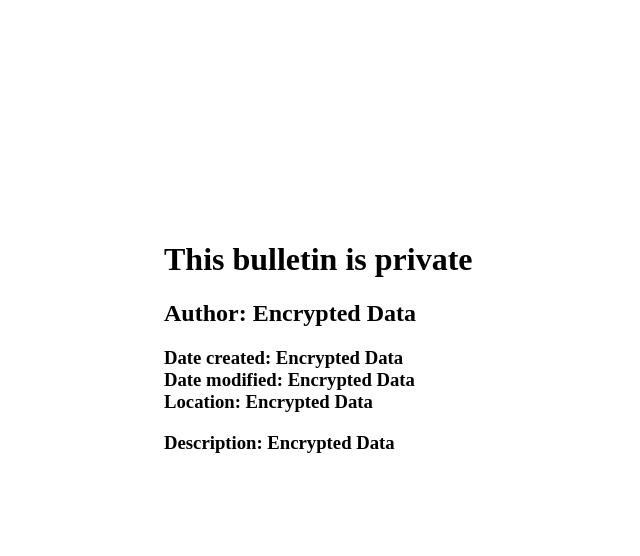
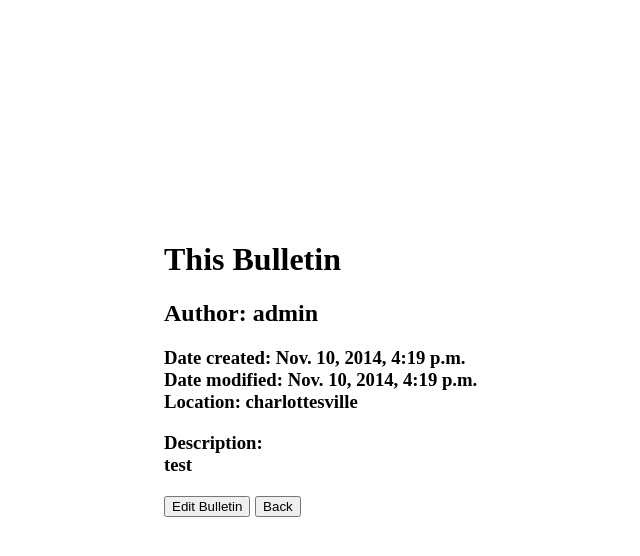
Before and after one commit to mrranderson/cs3240-f14-team23, a Django app: page /6/ in a window 1280 px wide. Shown: the top 556 px of the page, without its empty margins (321-961 px from the left). Run offline with Django 3.2, Linux system fonts and the light colour scheme; a user stored in the database is signed in; data comes from the database, SQL or seed files in the repository; both versions use the stored data as it was before the commit.

Commit message:
Added ability for users to edit their bulletins.

```diff
--- a/project/project/urls.py
+++ b/project/project/urls.py
@@ -15,4 +15,5 @@ urlpatterns = patterns('',
         url(r'^(?P<bulletin_id>\d+)/', views.detail_bulletin, name='detail_bulletin'),
         url(r'^inbox/', views.inbox, name='inbox'),
         url(r'^follow/(?P<bulletin_id>\d+)/', views.follow_bulletin, name='follow_bulletin'),
+        url(r'^edit_bulletin/(?P<bulletin_id>\d+)/', views.edit_bulletin, name='edit_bulletin'),
 )
--- a/project/secure_witness/templates/secure_witness/create_bulletin.html
+++ b/project/secure_witness/templates/secure_witness/create_bulletin.html
@@ -30,6 +30,7 @@
 
 <br>
 <input type="submit" value="Create Bulletin" />
+<a style="text-decoration:none" href = "/"><input type="button" value = "Cancel"/></a>
 </form>
 <p style="word-wrap: break-word;">Making a bulletin <b>public</b> means that all of the bulletin information, including uploaded documents, will be stored unencrypted, and will be accessible, in their entirety, to all users of Secure Witness.  If a bulletin is not made public, all information will be encrypted on the server, and users of Secure Witness will have to request your permission to view the bulletin.</p>
 <p style="word-wrap: break-word;">Making a bulletin <b>searchable</b> means that the title of the bulletin will be stored unencrypted on the server to allow users to search for your bulletin by keyword.  By default all public bulletins are searchable.</p>
--- a/project/secure_witness/templates/secure_witness/detail_bulletin.html
+++ b/project/secure_witness/templates/secure_witness/detail_bulletin.html
@@ -1,6 +1,6 @@
 {% block content %}
 <div style="position: absolute;top: 40%;left: 50%;margin-top: -100px;margin-left: -180px;width: 360px;height: 200px; padding-left: 25px; padding-right: 10px" >
-{%if bulletin.is_public%}
+{%if bulletin.is_public or bulletin.author = user%}
 <h1>{{ bulletin.title }}</h1>
 
 <h2>Author: {{ bulletin.author }}</h2>
@@ -11,6 +11,10 @@ Location: {{bulletin.location}}</br>
 
 <p>Description: <br>
 {{bulletin.description}}</p>
+{%if bulletin.author = user%}
+<a style="text-decoration:none" href="{% url 'edit_bulletin' bulletin.id %}"><input type = "button" value= "Edit Bulletin" /></a>
+{%endif%}
+<a style="text-decoration:none" href="/"><input type="button" value="Back" /></a>
 {%elif bulletin.is_searchable%}
 <h1>{{ bulletin.title }}</h1>
 
@@ -22,6 +26,7 @@ Location: Encrypted Data<br>
 
 <p>Description: <br>
 Encrypted Data</p>
+<a style="text-decoration:none" href="/"><input type="button" value="Back" /></a>
 {%else%}
 <h1>This bulletin is private</h1>
 
@@ -32,6 +37,7 @@ Date modified: Encrypted Data <br>
 Location: Encrypted Data<br>
 
 <p>Description: Encrypted Data</p>
+<a style="text-decoration:none" href="/"><input type="button" value="Back" /></a>
 {%endif%}
 </div>
 
--- a/project/secure_witness/views.py
+++ b/project/secure_witness/views.py
@@ -96,7 +96,7 @@ def create_bulletin(request):
 @login_required
 def detail_bulletin(request, bulletin_id):
     bulletin = get_object_or_404(Bulletin, pk=bulletin_id)
-    return render(request, 'secure_witness/detail_bulletin.html', {'bulletin': bulletin})
+    return render(request, 'secure_witness/detail_bulletin.html', {'bulletin': bulletin, 'user':request.user})
 
 @login_required
 def inbox(request):
@@ -117,4 +117,28 @@ def follow_bulletin(request, bulletin_id):
     n.save()
     return HttpResponseRedirect('/')
 
+def edit_bulletin(request, bulletin_id):
+    bulletin = get_object_or_404(Bulletin, pk=bulletin_id)
+    if request.method == "POST":
+        form = BulletinForm(request.POST)
+        if form.is_valid():
+            bulletin.title = form.cleaned_data['title']
+            bulletin.location = form.cleaned_data['location']
+            bulletin.description = form.cleaned_data['description']
+            if(form.cleaned_data['is_public']):
+                bulletin.is_public = True
+            else:
+                bulletin.is_public = False
+            if(form.cleaned_data['is_searchable']):
+                bulletin.is_searchable = True
+            else:
+                bulletin.is_searchable = False
+            bulletin.save()
+        else:
+            return HttpResponseRedirect('/logout')
+        return HttpResponseRedirect('/')
+    else:
+        form = BulletinForm(initial={'title': bulletin.title, 'description':bulletin.description, 'location':bulletin.location})
+    return render(request, 'secure_witness/edit_bulletin.html', {'bulletin': bulletin, 'form': form})
+
 # Create your views here.
```
Also changed, not shown: project/secure_witness/templates/secure_witness/edit_bulletin.html (added, +36 -0 lines), project/db.sqlite3 (deleted), 1 other file.
